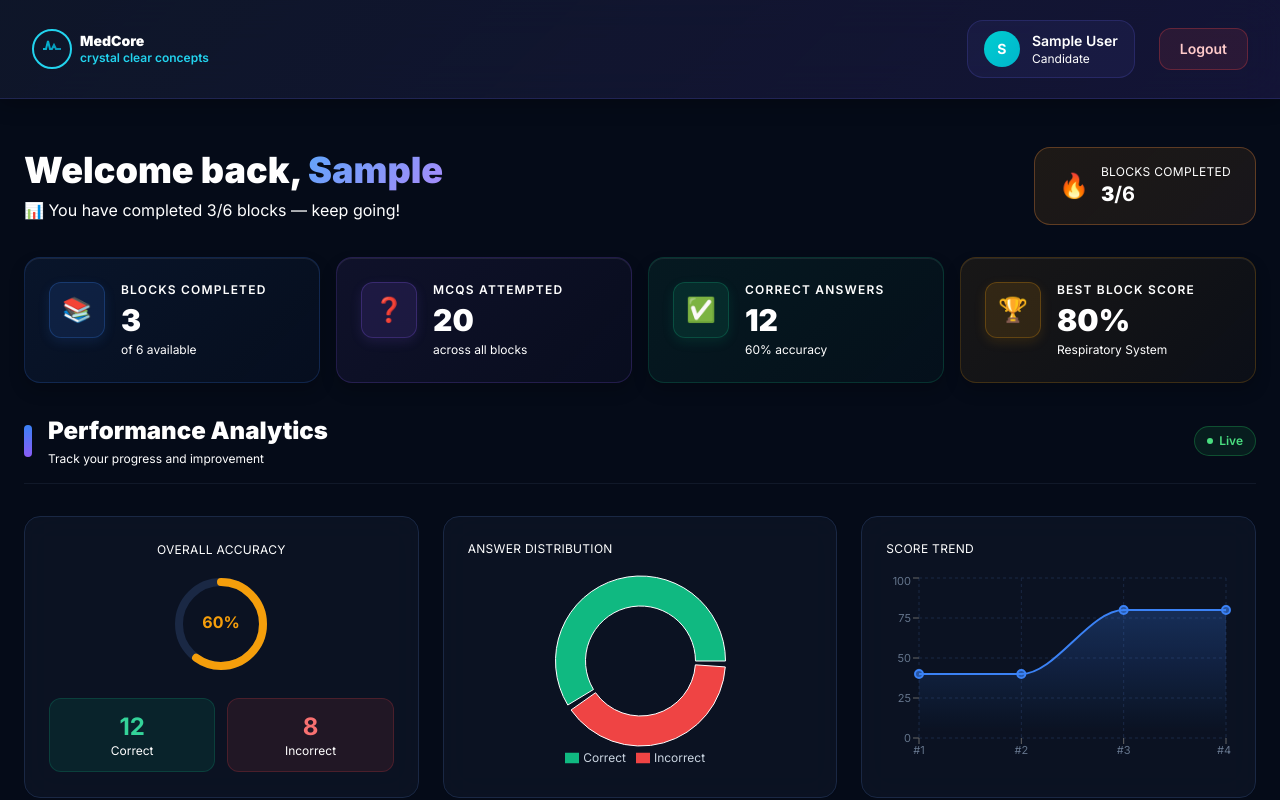
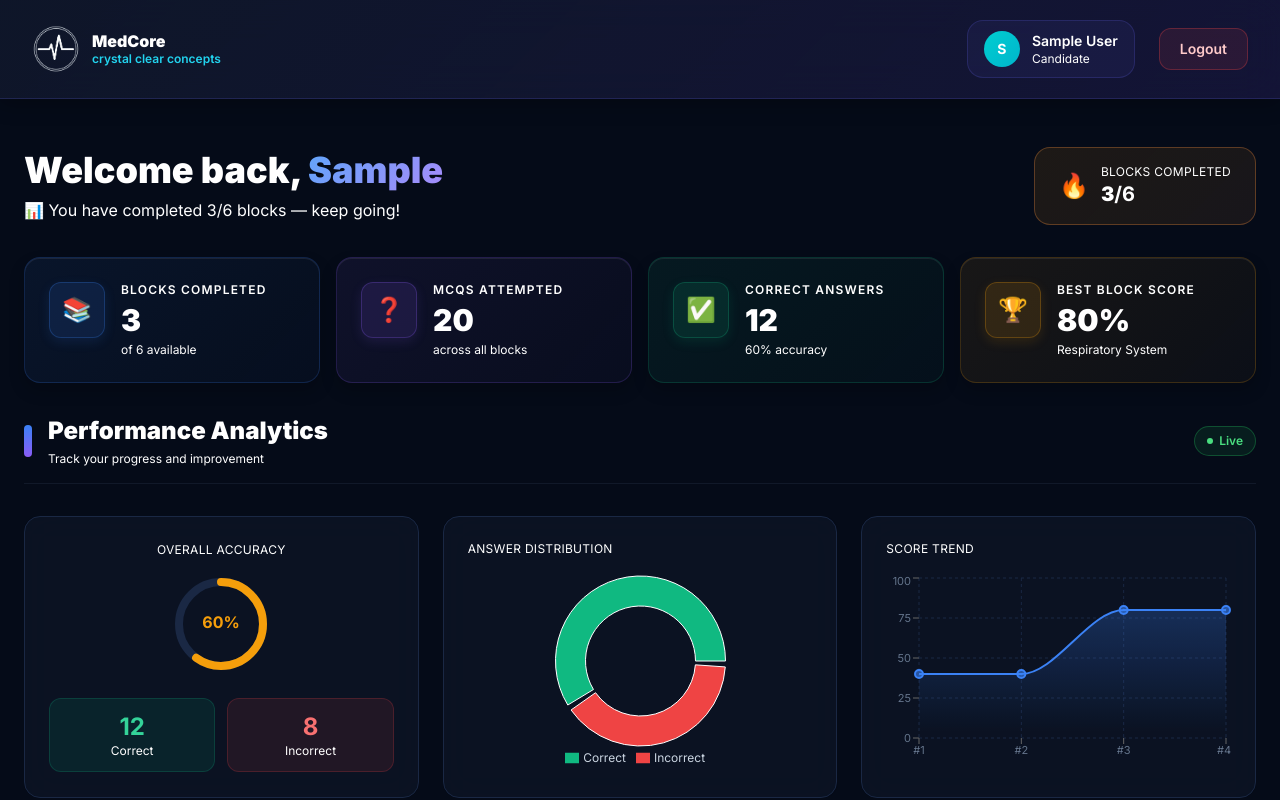
Before and after one commit to automataofficial-ai/medcorepk, a Next.js app: page /dashboard in a window 1280 px wide. Shown: the top 800 px of the page. Built offline with nearby package versions, Linux system fonts and the light colour scheme; sample sign-in values are in the browser's storage.

Commit message:
logo changes

```diff
--- a/app/block/[id]/page.tsx
+++ b/app/block/[id]/page.tsx
@@ -179,12 +179,8 @@ export default function BlockQuizPage() {
       <div className="sticky top-0 z-40 border-b border-slate-800/50"
         style={{ background: "rgba(5,11,24,0.95)", backdropFilter: "blur(16px)" }}>
         <div className="max-w-4xl mx-auto px-3 sm:px-4 py-2 sm:py-3 flex items-center justify-between gap-2 sm:gap-4">
-          <Link href="/dashboard" className="flex items-center gap-2 text-white hover:text-white transition-colors">
-            <div className="w-8 h-8 rounded-full border-2 border-cyan-400 flex items-center justify-center flex-shrink-0">
-              <svg className="w-5 h-5" viewBox="0 0 24 24" fill="none" stroke="currentColor" strokeWidth="2">
-                <path stroke="currentColor" d="M3,12 L6,12 L8,4 L10,12 L12,12 L14,8 L16,12 L21,12" className="text-cyan-400" />
-              </svg>
-            </div>
+          <Link href="/dashboard" className="flex items-center gap-3 text-white hover:text-white transition-colors">
+            <img src="/logo.png" alt="MedCore" className="h-10 w-auto" />
             <span className="text-white font-bold text-sm hidden sm:inline">MedCore</span>
           </Link>
 
--- a/app/block/[id]/review/page.tsx
+++ b/app/block/[id]/review/page.tsx
@@ -83,12 +83,8 @@ export default function BlockReviewPage() {
       <div className="sticky top-0 z-40 border-b border-slate-800/50"
         style={{ background: "rgba(5,11,24,0.95)", backdropFilter: "blur(16px)" }}>
         <div className="max-w-4xl mx-auto px-3 sm:px-4 py-2 sm:py-3 flex items-center justify-between gap-2 sm:gap-4 flex-wrap">
-          <Link href="/dashboard" className="flex items-center gap-2 text-white hover:text-white transition-colors">
-            <div className="w-8 h-8 rounded-full border-2 border-cyan-400 flex items-center justify-center flex-shrink-0">
-              <svg className="w-5 h-5" viewBox="0 0 24 24" fill="none" stroke="currentColor" strokeWidth="2">
-                <path stroke="currentColor" d="M3,12 L6,12 L8,4 L10,12 L12,12 L14,8 L16,12 L21,12" className="text-cyan-400" />
-              </svg>
-            </div>
+          <Link href="/dashboard" className="flex items-center gap-3 text-white hover:text-white transition-colors">
+            <img src="/logo.png" alt="MedCore" className="h-10 w-auto" />
             <span className="text-white font-bold text-sm hidden sm:inline">MedCore</span>
           </Link>
           <span className="text-white font-semibold text-sm">{block.title} — Review</span>
--- a/app/dashboard/page.tsx
+++ b/app/dashboard/page.tsx
@@ -92,20 +92,10 @@ function Navbar({ name, onLogout }: { name: string; onLogout: () => void }) {
         boxShadow: "0 4px 20px rgba(0, 0, 0, 0.3)"
       }}>
       {/* Left side - Logo/Title */}
-      <Link href="/" className="flex items-center gap-2 hover:opacity-80 transition-opacity duration-300">
-        <div className="w-10 h-10 rounded-full border-2 border-cyan-400 flex items-center justify-center flex-shrink-0">
-          <svg className="w-6 h-6" viewBox="0 0 24 24" fill="none" stroke="currentColor" strokeWidth="2">
-            <path stroke="url(#grad)" d="M3,12 L6,12 L8,4 L10,12 L12,12 L14,8 L16,12 L21,12" className="text-cyan-400" />
-            <defs>
-              <linearGradient id="grad" x1="0%" y1="0%" x2="100%" y2="0%">
-                <stop offset="0%" style={{ stopColor: '#06B6D4', stopOpacity: 1 }} />
-                <stop offset="100%" style={{ stopColor: '#0891b2', stopOpacity: 1 }} />
-              </linearGradient>
-            </defs>
-          </svg>
-        </div>
+      <Link href="/" className="flex items-center gap-3 hover:opacity-80 transition-opacity duration-300">
+        <img src="/logo.png" alt="MedCore Logo" className="h-12 w-auto" />
         <div className="hidden sm:flex flex-col">
-          <span className="text-white font-black text-sm leading-tight">MedCore</span>
+          <span className="text-white font-black text-base leading-tight">MedCore</span>
           <span className="text-cyan-400 text-xs font-semibold">crystal clear concepts</span>
         </div>
       </Link>
--- a/components/Header.tsx
+++ b/components/Header.tsx
@@ -40,17 +40,7 @@ export default function Header() {
 
             {/* Logo Section */}
             <Link href="/" className="flex items-center gap-3 group flex-shrink-0 hover:opacity-80 transition-opacity duration-300">
-              <div className="w-14 h-14 md:w-16 md:h-16 rounded-full border-2 border-cyan-400 flex items-center justify-center flex-shrink-0">
-                <svg className="w-8 h-8 md:w-10 md:h-10" viewBox="0 0 24 24" fill="none" stroke="currentColor" strokeWidth="2">
-                  <path stroke="url(#grad)" d="M3,12 L6,12 L8,4 L10,12 L12,12 L14,8 L16,12 L21,12" className="text-cyan-400" />
-                  <defs>
-                    <linearGradient id="grad" x1="0%" y1="0%" x2="100%" y2="0%">
-                      <stop offset="0%" style={{ stopColor: '#06B6D4', stopOpacity: 1 }} />
-                      <stop offset="100%" style={{ stopColor: '#0891b2', stopOpacity: 1 }} />
-                    </linearGradient>
-                  </defs>
-                </svg>
-              </div>
+              <img src="/logo.png" alt="MedCore Logo" className="h-16 w-auto md:h-20" />
               <div className="hidden sm:flex flex-col">
                 <span className="text-lg md:text-xl font-black text-white leading-tight">MedCore</span>
                 <span className="text-xs md:text-sm text-cyan-400 font-semibold">crystal clear concepts</span>
```
